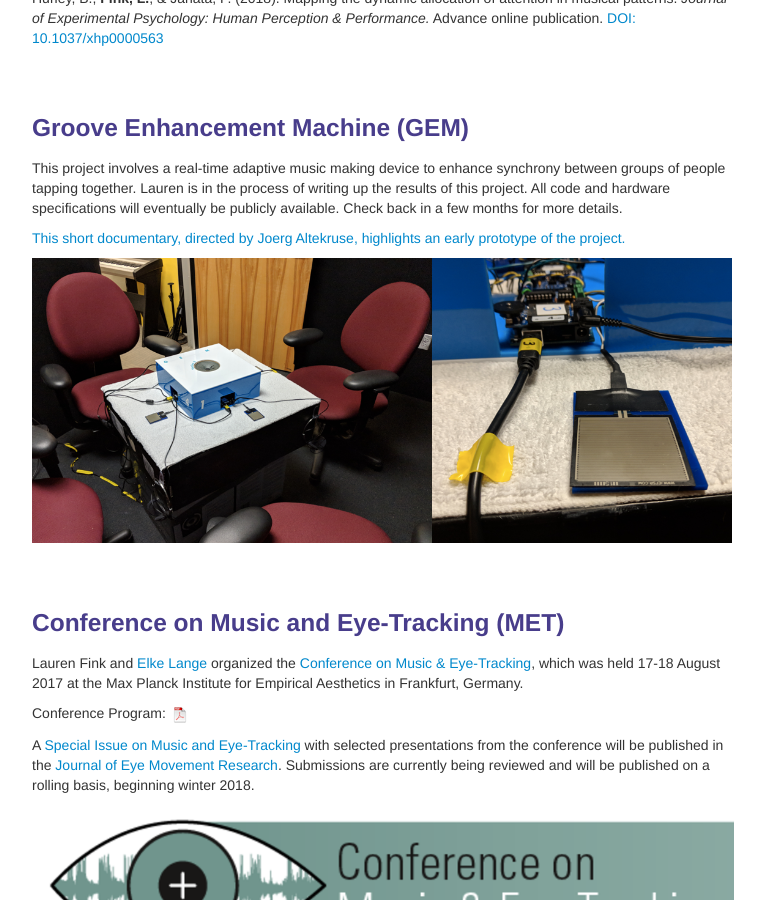
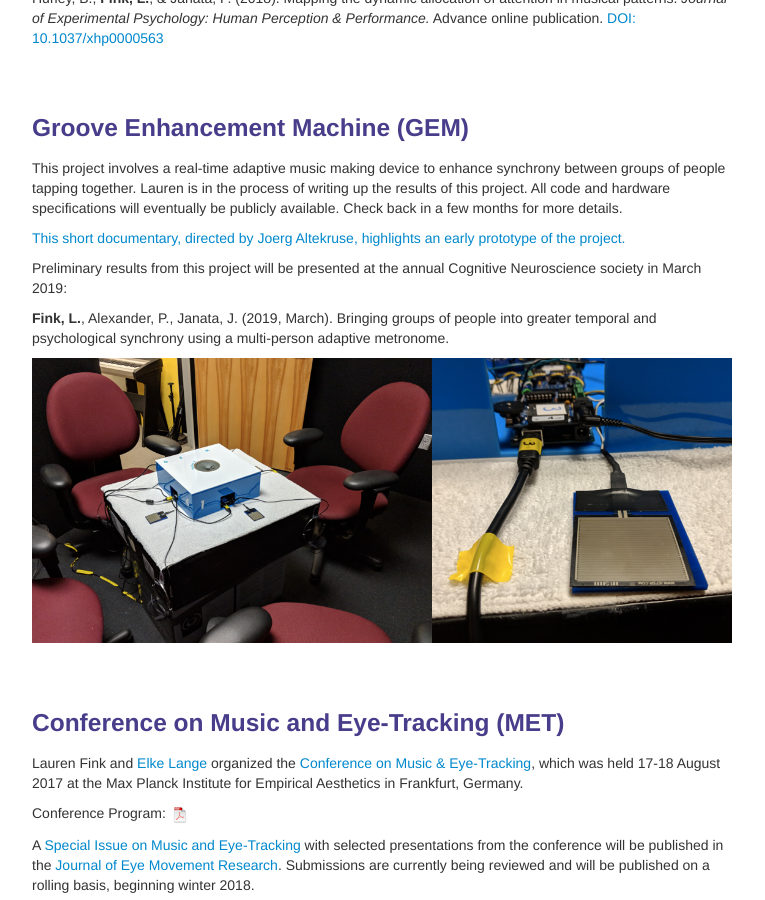
Before and after one commit to lkfink/lkfink.github.io, a Jekyll site: the page built from pages/projects.md, in a window 1280 px wide and 900 px high, scrolled down 852 px. Shown: the whole window, without its empty margins (258-1023 px from the left). Built offline with Jekyll 4.4.1, drawn with Linux system fonts in a browser that asks for light colours.

Commit message:
add CNS to GEM

```diff
--- a/pages/projects.md
+++ b/pages/projects.md
@@ -51,6 +51,10 @@ This project involves a real-time adaptive music making device to enhance synchr
 
 [This short documentary, directed by Joerg Altekruse, highlights an early prototype of the project.](https://www.arte.tv/de/videos/074208-005-A/groove-maschine/){:target="_blank"}
 
+Preliminary results from this project will be presented at the annual Cognitive Neuroscience society in March 2019:
+
+**Fink, L.**, Alexander, P., Janata, J. (2019, March). Bringing groups of people into greater temporal and psychological synchrony using a multi-person adaptive metronome.
+
 ![groove enhancement machine collage]({{ BASE_PATH }}/assets/publpics/gem_example.png)
 
 <br><br>
```
